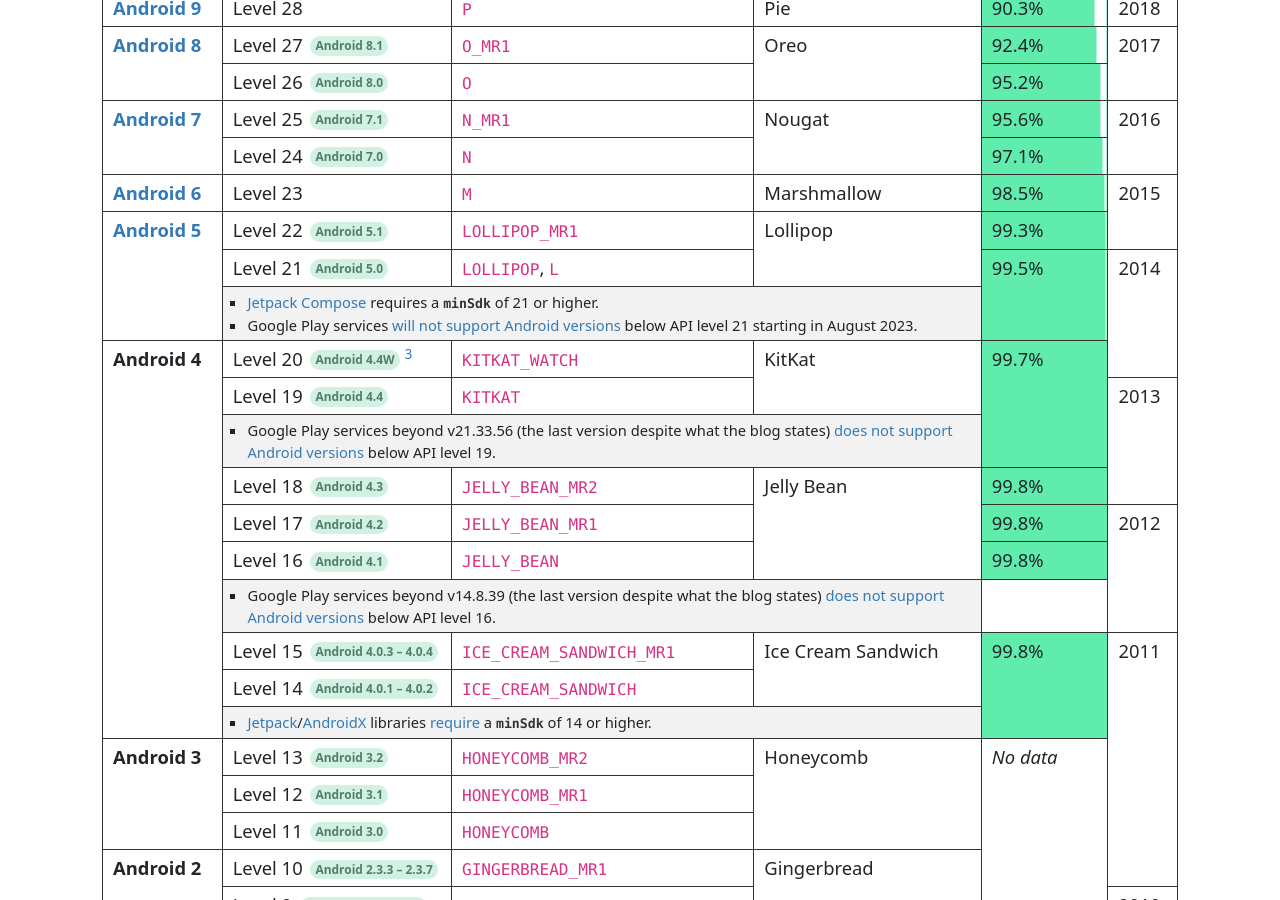
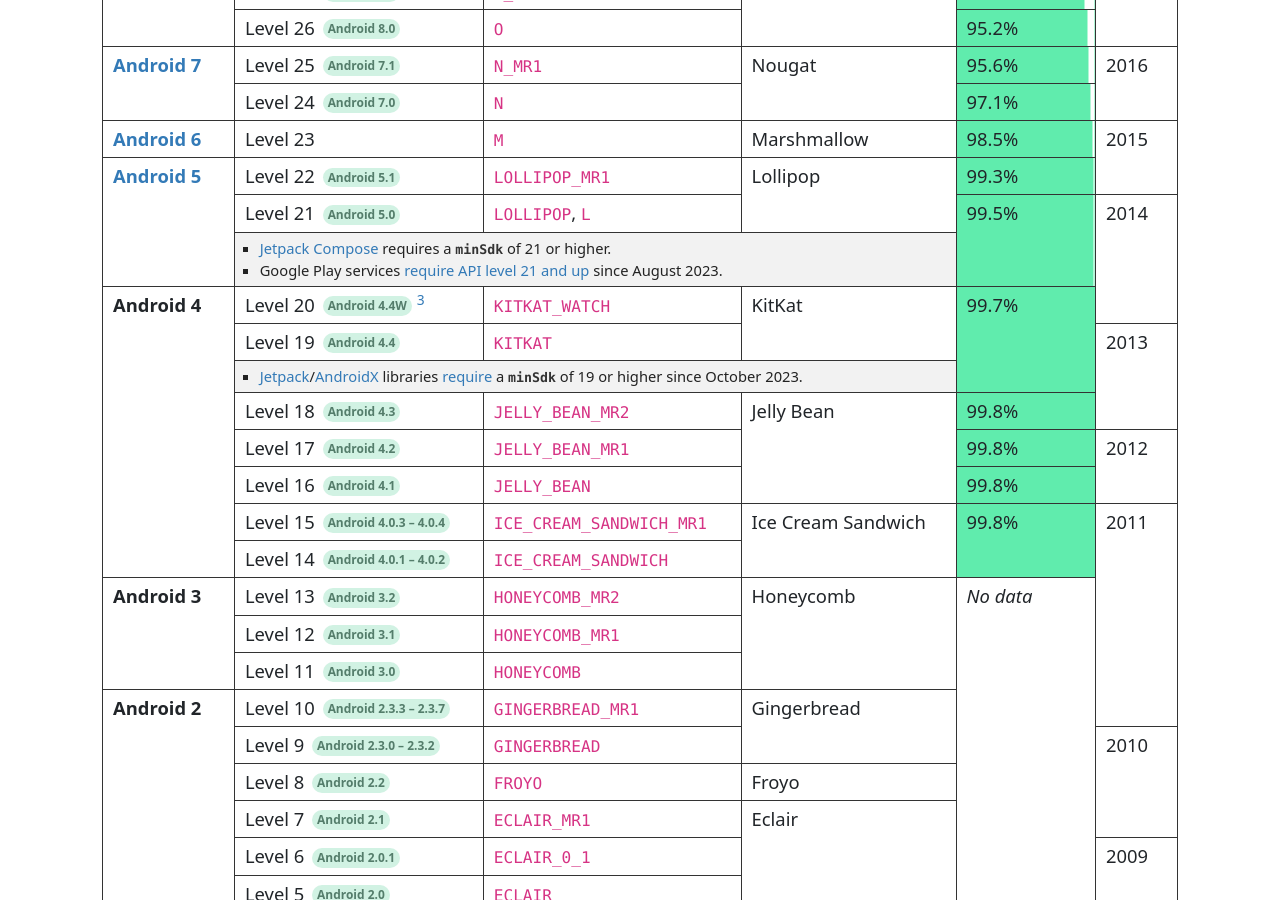
Before and after one commit to ebelinski/apilevels, a Jekyll site: the page built from index.md, in a window 1280 px wide and 900 px high, scrolled down 655 px. Built offline with Jekyll 4.4.1, drawn with Linux system fonts in a browser that asks for light colours; comment, search, counter and statistics services are not loaded.

Commit message:
Update notes with up-to-date info.

```diff
--- a/index.md
+++ b/index.md
@@ -181,11 +181,11 @@
   <tr class="table-notes"><td colspan="3">
     <ul>
       <li><a href="https://developer.android.com/jetpack/compose">Jetpack Compose</a> requires a <code>minSdk</code> of 21 or higher.</li>
-      <li>Google Play services <a href="https://android-developers.googleblog.com/2023/07/google-play-services-discontinuing-updates-for-kitkat.html">will not support Android versions</a> below API level 21 starting in August 2023.</li>
+      <li>Google Play services <a href="https://android-developers.googleblog.com/2023/07/google-play-services-discontinuing-updates-for-kitkat.html">require API level 21 and up</a> since August 2023.</li>
     </ul>
   </td></tr>
   <tr>
-    <td rowspan="10"><b>Android 4</b></td>
+    <td rowspan="8"><b>Android 4</b></td>
     <td>
       Level 20
       <span class="subversion">Android 4.4W</span> <sup id="fnref:3"><a href="#fn:3" class="footnote">3</a></sup>
@@ -204,7 +204,7 @@
   </tr>
   <tr class="table-notes"><td colspan="3">
     <ul>
-      <li>Google Play services beyond v21.33.56 (the last version despite what the blog states) <a href="https://android-developers.googleblog.com/2021/07/google-play-services-discontinuing-jelly-bean.html">does not support Android versions</a> below API level 19.</li>
+      <li><a href="https://developer.android.com/jetpack">Jetpack</a>/<a href="https://developer.android.com/jetpack/androidx">AndroidX</a> libraries <a href="https://android-developers.googleblog.com/2023/10/androidx-minsdkversion-19.html">require</a> a <code>minSdk</code> of 19 or higher since October 2023.</li>
     </ul>
   </td></tr>
   <tr>
@@ -217,34 +217,24 @@
     <td>Level 17 <span class="subversion">Android 4.2</span></td>
     <td><code>JELLY_BEAN_MR1</code></td>
     {% include progress-cell.html rowspan=1 percentage=99.8 %}
-    <td rowspan="3">2012</td>
+    <td rowspan="2">2012</td>
   </tr>
   <tr>
     <td>Level 16 <span class="subversion">Android 4.1</span></td>
     <td><code>JELLY_BEAN</code></td>
     {% include progress-cell.html rowspan=1 percentage=99.8 %}
   </tr>
-<tr class="table-notes"><td colspan="3">
-    <ul>
-      <li>Google Play services beyond v14.8.39 (the last version despite what the blog states) <a href="https://android-developers.googleblog.com/2018/12/google-play-services-discontinuing.html">does not support Android versions</a> below API level 16.</li>
-    </ul>
-  </td></tr>
   <tr>
     <td>Level 15 <span class="subversion">Android 4.0.3 – 4.0.4</span></td>
     <td><code>ICE_CREAM_SANDWICH_MR1</code></td>
     <td rowspan="2">Ice Cream Sandwich</td>
-    {% include progress-cell.html rowspan=3 percentage=99.8 %}
-    <td rowspan="7">2011</td>
+    {% include progress-cell.html rowspan=2 percentage=99.8 %}
+    <td rowspan="6">2011</td>
   </tr>
   <tr>
     <td>Level 14 <span class="subversion">Android 4.0.1 – 4.0.2</span></td>
     <td><code>ICE_CREAM_SANDWICH</code></td>
   </tr>
-  <tr class="table-notes"><td colspan="3">
-    <ul>
-      <li><a href="https://developer.android.com/jetpack">Jetpack</a>/<a href="https://developer.android.com/jetpack/androidx">AndroidX</a> libraries <a href="https://developer.android.com/topic/libraries/support-library#api-versions">require</a> a <code>minSdk</code> of 14 or higher.</li>
-    </ul>
-  </td></tr>
   <tr>
     <td rowspan="3"><b>Android 3</b></td>
     <td>Level 13 <span class="subversion">Android 3.2</span></td>
```
